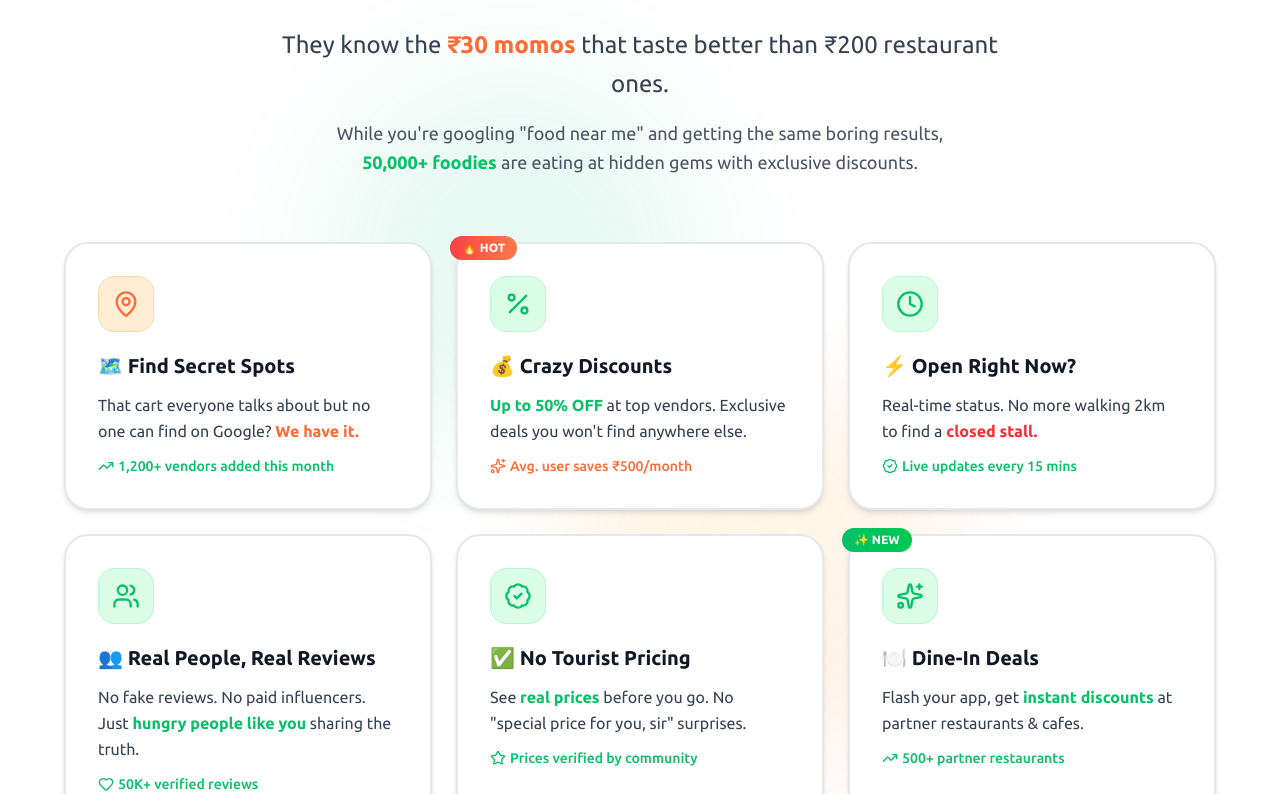
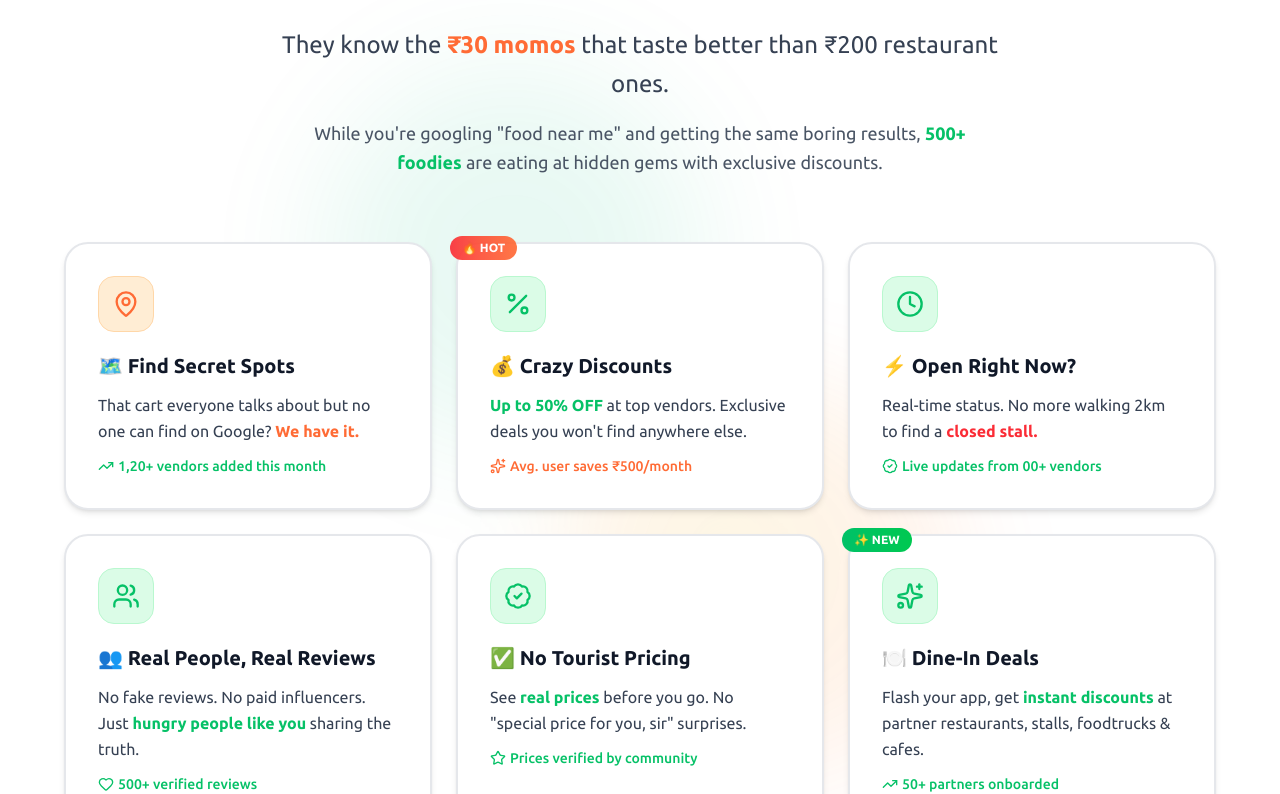
Before and after one commit to sonutimepass/streefi-website, a Next.js app: page / in a window 1280 px wide. Shown: the part 1067-1861 px from the top of the page. Built offline with nearby package versions, Linux system fonts and the light colour scheme.

Commit message:
MinorCHange

```diff
--- a/src/components/common/FloatingDownloadButton.tsx
+++ b/src/components/common/FloatingDownloadButton.tsx
@@ -85,7 +85,7 @@ export default function FloatingDownloadButton() {
         {/* Right side - Download buttons */}
         <div className="flex flex-col gap-3 xl:scale-105">
           <a
-            href="https://play.google.com/store"
+            href="https://play.google.com/store/apps/details?id=com.streefi.customer&pcampaignid=web_share"
             target="_blank"
             rel="noopener noreferrer"
             className="flex h-[36px] w-[130px] items-center justify-center gap-2 rounded-xl bg-black hover:bg-gray-800 transition-colors xl:h-[42px] xl:w-[140px] 2xl:h-[52px] 2xl:w-[170px]"
@@ -100,7 +100,7 @@ export default function FloatingDownloadButton() {
             <span className="text-[10px] font-semibold text-white xl:text-[11px] 2xl:text-[12px]">Google Play Store</span>
           </a>
           <a
-            href="https://apps.apple.com"
+            href="https://apps.apple.com/in/app/streefi/id6747432924"
             target="_blank"
             rel="noopener noreferrer"
             className="flex h-[36px] w-[130px] items-center justify-center gap-2 rounded-xl bg-black hover:bg-gray-800 transition-colors xl:h-[42px] xl:w-[140px] 2xl:h-[52px] 2xl:w-[170px]"
--- a/src/components/home/VendorSuccessSection.tsx
+++ b/src/components/home/VendorSuccessSection.tsx
@@ -64,7 +64,7 @@ export default function VendorSuccessSection() {
 
           <p className="text-gray-600 text-lg max-w-2xl mx-auto leading-relaxed">
             While you're googling "food near me" and getting the same boring results,
-            <span className="text-[#06c167] font-semibold"> 50,000+ foodies</span> are eating at hidden gems with exclusive discounts.
+            <span className="text-[#06c167] font-semibold"> 500+ foodies</span> are eating at hidden gems with exclusive discounts.
           </p>
         </div>
 
@@ -89,7 +89,7 @@ export default function VendorSuccessSection() {
             </p>
             <p className="text-[#06c167] text-sm font-medium flex items-center gap-1">
               <TrendingUp className="w-4 h-4" />
-              1,200+ vendors added this month
+              1,20+ vendors added this month
             </p>
           </div>
 
@@ -134,7 +134,7 @@ export default function VendorSuccessSection() {
             </p>
             <p className="text-[#06c167] text-sm font-medium flex items-center gap-1">
               <BadgeCheck className="w-4 h-4" />
-              Live updates every 15 mins
+              Live updates from 00+ vendors
             </p>
           </div>
 
@@ -154,7 +154,7 @@ export default function VendorSuccessSection() {
             </p>
             <p className="text-[#06c167] text-sm font-medium flex items-center gap-1">
               <Heart className="w-4 h-4" />
-              50K+ verified reviews
+              500+ verified reviews
             </p>
           </div>
 
@@ -195,11 +195,11 @@ export default function VendorSuccessSection() {
             </h3>
             <p className="text-gray-700 text-base leading-relaxed mb-3">
               Flash your app, get <span className="text-[#06c167] font-semibold">instant discounts</span> at
-              partner restaurants & cafes.
+              partner restaurants, stalls, foodtrucks & cafes.
             </p>
             <p className="text-[#06c167] text-sm font-medium flex items-center gap-1">
               <TrendingUp className="w-4 h-4" />
-              500+ partner restaurants
+              50+ partners onboarded
             </p>
           </div>
         </div>
--- a/src/components/layout/footer/Footer.tsx
+++ b/src/components/layout/footer/Footer.tsx
@@ -68,14 +68,14 @@ export default function Footer() {
           <div>
             <h3 className="text-lg font-semibold text-white mb-4">Discover</h3>
             <ul className="space-y-3">
-              <li>
+              {/* <li>
                 <button
                   onClick={() => window.open('https://streefiadmin.github.io/QR-CODE/', '_blank')}
                   className="text-gray-400 hover:text-emerald-400 transition-colors duration-200 block text-left"
                 >
                   Download Our App
                 </button>
-              </li>
+              </li> */}
 
               <li>
                 <button
--- a/src/components/layout/footer/MobileFooter.tsx
+++ b/src/components/layout/footer/MobileFooter.tsx
@@ -66,14 +66,14 @@ export default function MobileFooter() {
           <div>
             <h3 className="text-sm font-semibold text-white mb-3">Discover</h3>
             <ul className="space-y-2">
-              <li>
+              {/* <li>
                 <button
                   onClick={() => window.location.href = 'https://streefiadmin.github.io/QR-CODE/'}
                   className="text-gray-400 hover:text-emerald-400 transition-colors text-xs block text-left w-full"
                 >
                   Download App
                 </button>
-              </li>
+              </li> */}
               <li>
                 <button
                   onClick={() => window.location.href = '/vendor'}
--- a/src/components/vendor/VendorGrid.tsx
+++ b/src/components/vendor/VendorGrid.tsx
@@ -183,7 +183,7 @@ export default function VendorGrid({ vendors, loading }: VendorGridProps) {
       )}
 
       {/* Decorative Bottom Border */}
-      <div className="mt-12 pt-8 border-t-2 border-gray-200">
+      <div className="mt-12 pt-8">
         <div className="flex justify-center items-center gap-2">
           <div className="h-1 w-16 bg-gradient-to-r from-transparent to-[#06c167] rounded-full"></div>
           <div className="h-2 w-2 bg-[#06c167] rounded-full"></div>
```
Also changed, not shown: 1 other file (tests, documents, lock files or other folders).
